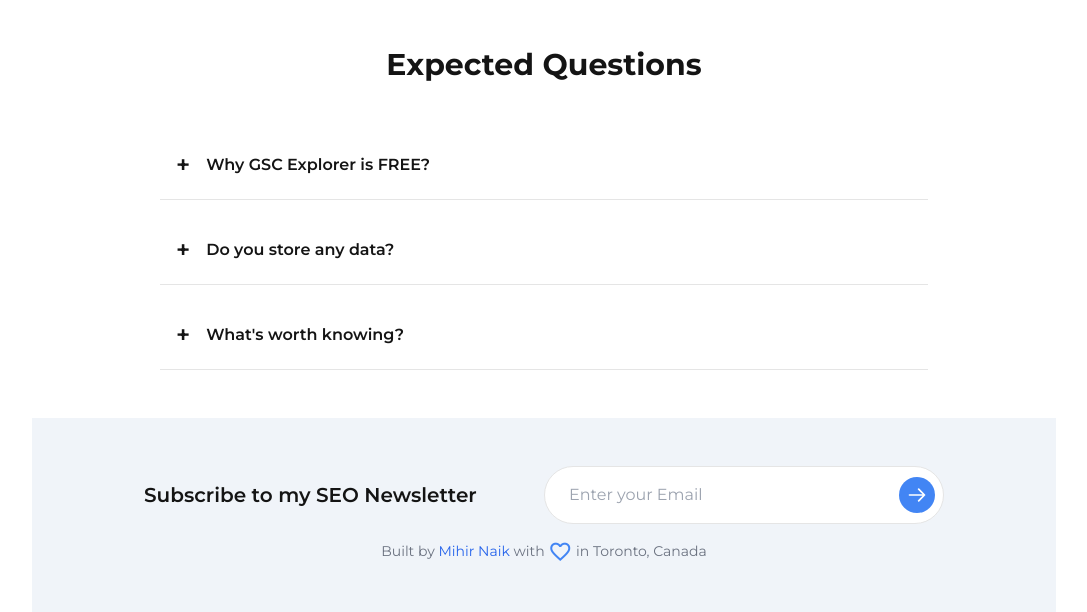
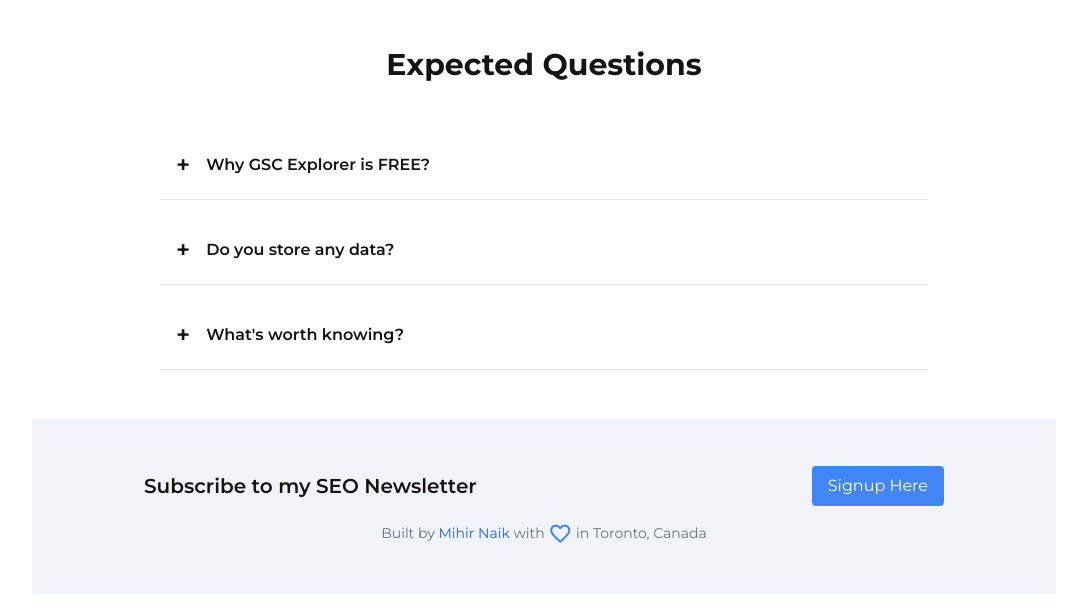
Before and after one commit to TheMihirNaik/gsc-explorer-app, a Flask app: page / in a window 1280 px wide. Shown: the part 855-1467 px from the top of the page, without its empty margins (96-1183 px from the left). Run offline with Flask 3, Linux system fonts and the light colour scheme; some libraries are stand-ins or nearby versions.

Commit message:
removed newsletter form

```diff
--- a/app/templates/default/homepage.html
+++ b/app/templates/default/homepage.html
@@ -321,15 +321,10 @@ body {
   <!-- Updated Newsletter Section -->
   <section class="bg-gray section-padding">
     <div class="newsletter-section">
+
       <h2 class="newsletter-title">Subscribe to my SEO Newsletter</h2>
-      <form class="newsletter-form">
-        <input type="email" placeholder="Enter your Email" class="newsletter-input" />
-        <button type="submit" class="newsletter-button">
-          <svg xmlns="http://www.w3.org/2000/svg" class="h-6 w-6" fill="none" viewBox="0 0 24 24" stroke="currentColor">
-            <path stroke-linecap="round" stroke-linejoin="round" stroke-width="2" d="M14 5l7 7m0 0l-7 7m7-7H3" />
-          </svg>
-        </button>
-      </form>
+      <p><a href="https://www.mihirnaik.com/newsletter/" class="btn-primary">Signup Here</a></p>
+
     </div>
     <div class="newsletter-footer">
       <p>Built by <a href="https://www.mihirnaik.com/" class="text-blue-600 hover:underline" target="_blank">Mihir Naik</a> with <span class="material-symbols-outlined heart-icon">favorite_border</span> in Toronto, Canada</p>
```
Also changed, not shown: 1 other file.
